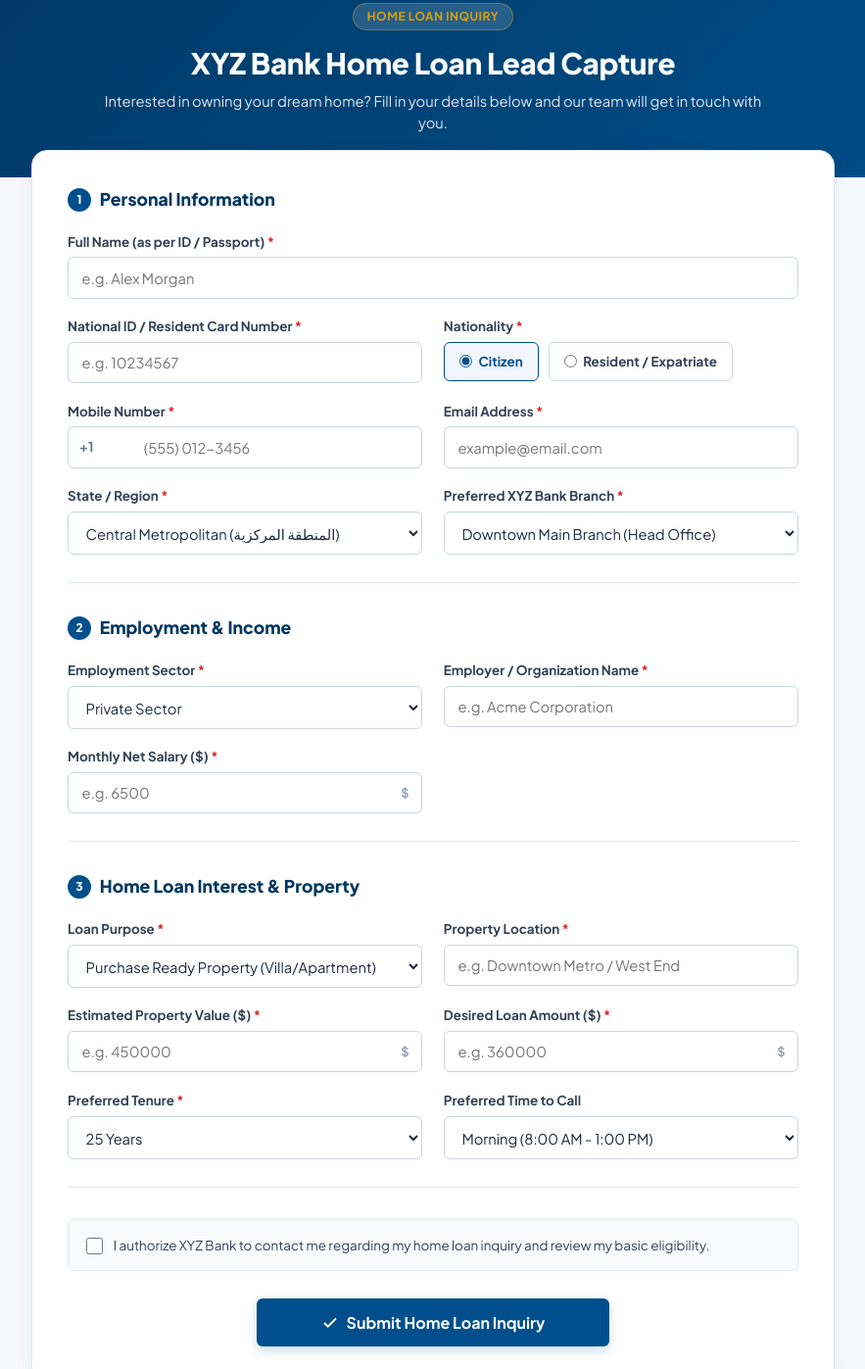
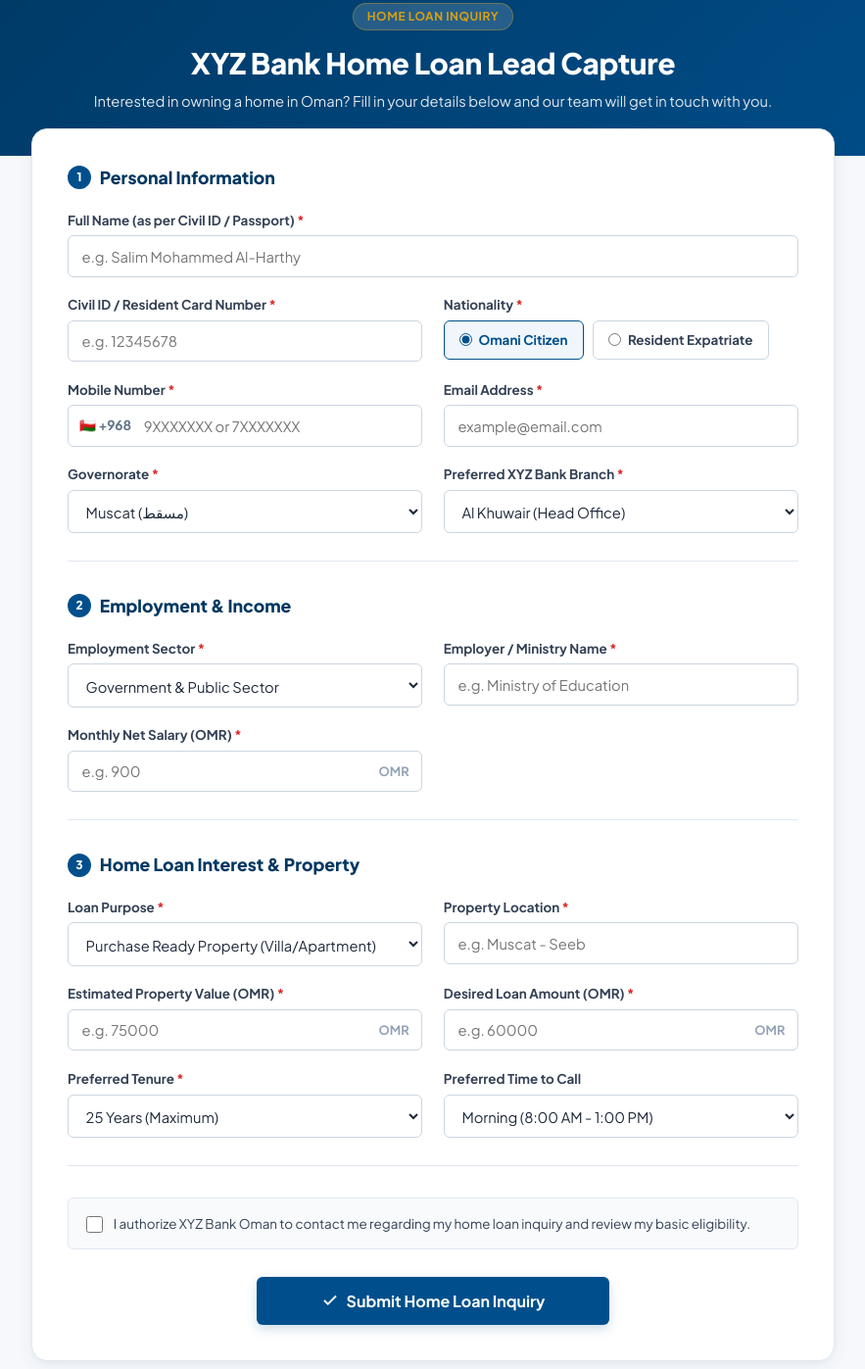
Before and after one commit to solutionconsulting2026-arch/DigitalLead, a website: page index.html in a window 1280 px wide. Shown: the part 107-1504 px from the top of the page at 98% size, without its empty margins (198-1081 px from the left). Drawn offline with Linux system fonts and the light colour scheme.

Commit message:
feat: retain full Oman localization and flavor with XYZ Bank branding

```diff
--- a/app.js
+++ b/app.js
@@ -1,5 +1,5 @@
 /**
- * XYZ Bank - Simple Single-Page Home Loan Lead Capture
+ * XYZ Bank Oman - Simple Single-Page Home Loan Lead Capture
  * Straightforward validation, simple submission, and bilingual support.
  */
 
@@ -7,31 +7,31 @@
   en: {
     pillText: "Home Loan Inquiry",
     mainTitle: "XYZ Bank Home Loan Lead Capture",
-    subTitle: "Interested in owning your dream home? Fill in your details below and our team will get in touch with you.",
+    subTitle: "Interested in owning a home in Oman? Fill in your details below and our team will get in touch with you.",
     secPersonal: "Personal Information",
-    lblFullName: "Full Name (as per ID / Passport)",
-    lblCivilId: "National ID / Resident Card Number",
+    lblFullName: "Full Name (as per Civil ID / Passport)",
+    lblCivilId: "Civil ID / Resident Card Number",
     lblNationality: "Nationality",
-    natOmani: "Citizen",
-    natExpat: "Resident / Expatriate",
+    natOmani: "Omani Citizen",
+    natExpat: "Resident Expatriate",
     lblMobile: "Mobile Number",
     lblEmail: "Email Address",
-    lblGovernorate: "State / Region",
+    lblGovernorate: "Governorate",
     lblBranch: "Preferred XYZ Bank Branch",
     secEmployment: "Employment & Income",
     lblSector: "Employment Sector",
-    lblEmployer: "Employer / Organization Name",
-    lblSalary: "Monthly Net Salary ($)",
+    lblEmployer: "Employer / Ministry Name",
+    lblSalary: "Monthly Net Salary (OMR)",
     yes: "Yes",
     no: "No",
     secLoan: "Home Loan Interest & Property",
     lblPurpose: "Loan Purpose",
     lblPropLoc: "Property Location",
-    lblPropVal: "Estimated Property Value ($)",
-    lblLoanAmt: "Desired Loan Amount ($)",
+    lblPropVal: "Estimated Property Value (OMR)",
+    lblLoanAmt: "Desired Loan Amount (OMR)",
     lblTenure: "Preferred Tenure",
     lblContactTime: "Preferred Time to Call",
-    consentText: "I authorize XYZ Bank to contact me regarding my home loan inquiry and review my basic eligibility.",
+    consentText: "I authorize XYZ Bank Oman to contact me regarding my home loan inquiry and review my basic eligibility.",
     btnSubmit: "Submit Home Loan Inquiry",
     modalTitle: "Lead Created in System!",
     modalDesc: "Your home loan application has been successfully created in XYZ Bank's CRM system. A representative from your preferred branch will contact you shortly.",
@@ -42,31 +42,31 @@
   ar: {
     pillText: "طلب قرض سكني",
     mainTitle: "تسجيل اهتمام بقرض سكني - بنك XYZ",
-    subTitle: "هل ترغب في امتلاك منزل أحلامك؟ يرجى تعبئة البيانات أدناه وسيتواصل معك فريقنا المختص.",
+    subTitle: "هل ترغب في امتلاك منزل أحلامك في عُمان؟ يرجى تعبئة البيانات أدناه وسيتواصل معك فريقنا المختص.",
     secPersonal: "البيانات الشخصية",
-    lblFullName: "الاسم الكامل (وفقاً للهوية / جواز السفر)",
-    lblCivilId: "رقم الهوية الوطنية / بطاقة الإقامة",
+    lblFullName: "الاسم الكامل (وفقاً للبطاقة المدنية / جواز السفر)",
+    lblCivilId: "الرقم المدني / رقم بطاقة المقيم",
     lblNationality: "الجنسية",
-    natOmani: "مواطن",
-    natExpat: "مقيم",
+    natOmani: "مواطن عُماني",
+    natExpat: "مقيم في عُمان",
     lblMobile: "رقم الهاتف النقال",
     lblEmail: "البريد الإلكتروني",
-    lblGovernorate: "الولاية / المنطقة",
+    lblGovernorate: "المحافظة",
     lblBranch: "فرع بنك XYZ المفضل",
     secEmployment: "بيانات العمل والدخل",
     lblSector: "جهة العمل / القطاع",
-    lblEmployer: "اسم جهة العمل / المؤسسة",
-    lblSalary: "صافي الراتب الشهري ($)",
+    lblEmployer: "اسم جهة العمل / الوزارة",
+    lblSalary: "صافي الراتب الشهري (ريال عماني)",
     yes: "نعم",
     no: "لا",
     secLoan: "تفاصيل القرض السكني والعقار المطلوب",
     lblPurpose: "الغرض من القرض",
     lblPropLoc: "موقع العقار",
-    lblPropVal: "القيمة التقديرية للعقار ($)",
-    lblLoanAmt: "مبلغ القرض المطلوب ($)",
+    lblPropVal: "القيمة التقديرية للعقار (ريال عماني)",
+    lblLoanAmt: "مبلغ القرض المطلوب (ريال عماني)",
     lblTenure: "فترة السداد المفضلة",
     lblContactTime: "الوقت المفضل للتواصل",
-    consentText: "أفوض بنك XYZ بالتواصل معي بخصوص طلبي والتحقق من أهليتي الائتمانية المبدئية.",
+    consentText: "أفوض بنك XYZ عُمان بالتواصل معي بخصوص طلبي والتحقق من أهليتي الائتمانية المبدئية.",
     modalTitle: "تم تسجيل الطلب في النظام بنجاح!",
     modalDesc: "تم إنشاء طلب القرض السكني الخاص بك بنجاح في نظام إدارة علاقات العملاء ببنك XYZ. سيتواصل معك ممثل الفرع المفضل في أقرب وقت.",
     modalLeadId: "رقم الطلب في النظام (Lead ID)",
@@ -95,17 +95,17 @@
     valid = false;
   }
 
-  // National ID (flexible alphanumeric / numeric, 5-16 characters)
+  // Civil ID (7-10 digits)
   const civilId = document.getElementById('civilId');
-  if (!/^[A-Za-z0-9\-]{5,16}$/.test(civilId.value.trim())) {
+  if (!/^\d{7,10}$/.test(civilId.value.trim())) {
     markError(civilId);
     valid = false;
   }
 
-  // Mobile (flexible standard phone, 7-15 digits)
+  // Mobile (8-digit Oman number)
   const mobile = document.getElementById('mobile');
-  const cleanMobile = mobile.value.trim().replace(/[\s\-\(\)\+]/g, '');
-  if (!/^\d{7,15}$/.test(cleanMobile)) {
+  const cleanMobile = mobile.value.trim().replace(/[\s\-]/g, '');
+  if (!/^(?:\+968|00968|968)?([79]\d{7})$/.test(cleanMobile)) {
     markError(mobile);
     valid = false;
   }
@@ -181,7 +181,6 @@
 function buildCrmPayload(formData) {
   const sectorMap = {
     government: "Government & Public Sector",
-    corporate: "Corporate / Multinational",
     semi_government: "Semi-Government",
     private: "Private Sector",
     self_employed: "Self-Employed / Business Owner"
@@ -194,7 +193,7 @@
     buyout: "Transfer / Buyout Existing Loan"
   };
 
-  const nationalityText = (formData.nationality === 'expat' || formData.nationality === 'resident') ? 'Resident Expatriate' : 'Citizen';
+  const nationalityText = formData.nationality === 'expat' ? 'Resident Expatriate' : 'Omani';
   const mobileClean = parseInt(formData.mobile.replace(/\D/g, ''), 10) || formData.mobile;
   const sectorText = sectorMap[formData.sector] || formData.sector;
   const purposeText = purposeMap[formData.loanPurpose] || formData.loanPurpose;
@@ -335,7 +334,7 @@
     date: new Date().toISOString(),
     fullName: document.getElementById('fullName').value.trim(),
     civilId: document.getElementById('civilId').value.trim(),
-    nationality: document.querySelector('input[name="nationality"]:checked')?.value || 'citizen',
+    nationality: document.querySelector('input[name="nationality"]:checked')?.value || 'omani',
     mobile: document.getElementById('mobile').value.trim(),
     email: document.getElementById('email').value.trim(),
     governorate: document.getElementById('governorate').value,
--- a/index.html
+++ b/index.html
@@ -6,11 +6,11 @@
   <meta http-equiv="Cache-Control" content="no-cache, no-store, must-revalidate">
   <meta http-equiv="Pragma" content="no-cache">
   <meta http-equiv="Expires" content="0">
-  <title>XYZ Bank - Home Loan Inquiry | بنك XYZ</title>
+  <title>XYZ Bank Oman - Home Loan Inquiry | بنك XYZ عُمان</title>
   <link rel="preconnect" href="https://fonts.googleapis.com">
   <link rel="preconnect" href="https://fonts.gstatic.com" crossorigin>
   <link href="https://fonts.googleapis.com/css2?family=Plus+Jakarta+Sans:wght@400;500;600;700;800&family=Tajawal:wght@400;500;700;800&display=swap" rel="stylesheet">
-  <link rel="stylesheet" href="styles.css?v=2.1.0">
+  <link rel="stylesheet" href="styles.css?v=2.1.1">
 </head>
 <body>
 
@@ -18,12 +18,12 @@
   <header class="site-header">
     <div class="header-container">
       <div class="header-brand">
-        <img src="logo.png?v=2.1.0" alt="XYZ Bank - بنك XYZ" class="brand-logo ahli-logo">
+        <img src="logo.png?v=2.1.1" alt="XYZ Bank Oman - بنك XYZ عُمان" class="brand-logo ahli-logo">
       </div>
       <div class="header-right">
-        <a href="tel:+18001234567" class="header-contact">
+        <a href="tel:+96824577177" class="header-contact">
           <svg width="15" height="15" viewBox="0 0 24 24" fill="none" stroke="currentColor" stroke-width="2"><path d="M22 16.92v3a2 2 0 0 1-2.18 2 19.79 19.79 0 0 1-8.63-3.07 19.5 19.5 0 0 1-6-6 19.79 19.79 0 0 1-3.07-8.67A2 2 0 0 1 4.11 2h3a2 2 0 0 1 2 1.72 12.84 12.84 0 0 0 .7 2.81 2 2 0 0 1-.45 2.11L8.09 9.91a16 16 0 0 0 6 6l1.27-1.27a2 2 0 0 1 2.11-.45 12.84 12.84 0 0 0 2.81.7A2 2 0 0 1 22 16.92z"/></svg>
-          <span>+1 (800) 123-4567</span>
+          <span>+968 24577177</span>
         </a>
         <button id="btnLangToggle" class="lang-switch-btn" type="button">
           <svg width="14" height="14" viewBox="0 0 24 24" fill="none" stroke="currentColor" stroke-width="2"><circle cx="12" cy="12" r="10"/><line x1="2" y1="12" x2="22" y2="12"/><path d="M12 2a15.3 15.3 0 0 1 4 10 15.3 15.3 0 0 1-4 10 15.3 15.3 0 0 1-4-10 15.3 15.3 0 0 1 4-10z"/></svg>
@@ -38,7 +38,7 @@
     <div class="banner-inner">
       <span class="banner-pill" data-i18n="pillText">Home Loan Inquiry</span>
       <h1 data-i18n="mainTitle">XYZ Bank Home Loan Lead Capture</h1>
-      <p data-i18n="subTitle">Interested in owning your dream home? Fill in your details below and our team will get in touch with you.</p>
+      <p data-i18n="subTitle">Interested in owning a home in Oman? Fill in your details below and our team will get in touch with you.</p>
     </div>
   </div>
 
@@ -59,19 +59,19 @@
             <!-- Full Name -->
             <div class="input-group full-col">
               <label for="fullName">
-                <span data-i18n="lblFullName">Full Name (as per ID / Passport)</span> <span class="star">*</span>
+                <span data-i18n="lblFullName">Full Name (as per Civil ID / Passport)</span> <span class="star">*</span>
               </label>
-              <input type="text" id="fullName" placeholder="e.g. Alex Morgan" required>
+              <input type="text" id="fullName" placeholder="e.g. Salim Mohammed Al-Harthy" required>
               <div class="err-text">Please enter your full name.</div>
             </div>
 
-            <!-- ID Number -->
+            <!-- Civil ID -->
             <div class="input-group">
               <label for="civilId">
-                <span data-i18n="lblCivilId">National ID / Resident Card Number</span> <span class="star">*</span>
+                <span data-i18n="lblCivilId">Civil ID / Resident Card Number</span> <span class="star">*</span>
               </label>
-              <input type="text" id="civilId" placeholder="e.g. 10234567" maxlength="15" required>
-              <div class="err-text">Please enter a valid ID number.</div>
+              <input type="text" id="civilId" placeholder="e.g. 12345678" maxlength="10" required>
+              <div class="err-text">Please enter a valid Civil ID (7-10 digits).</div>
             </div>
 
             <!-- Nationality -->
@@ -79,12 +79,12 @@
               <label><span data-i18n="lblNationality">Nationality</span> <span class="star">*</span></label>
               <div class="radio-toggle-group">
                 <label class="radio-pill active">
-                  <input type="radio" name="nationality" value="citizen" checked>
-                  <span data-i18n="natOmani">Citizen</span>
+                  <input type="radio" name="nationality" value="omani" checked>
+                  <span data-i18n="natOmani">Omani Citizen</span>
                 </label>
                 <label class="radio-pill">
                   <input type="radio" name="nationality" value="expat">
-                  <span data-i18n="natExpat">Resident / Expatriate</span>
+                  <span data-i18n="natExpat">Resident Expatriate</span>
                 </label>
               </div>
             </div>
@@ -95,10 +95,10 @@
                 <span data-i18n="lblMobile">Mobile Number</span> <span class="star">*</span>
               </label>
               <div class="prefix-input-wrap">
-                <span class="phone-code">+1</span>
-                <input type="tel" id="mobile" placeholder="(555) 012-3456" maxlength="16" required>
+                <span class="phone-code">🇴🇲 +968</span>
+                <input type="tel" id="mobile" placeholder="9XXXXXXX or 7XXXXXXX" maxlength="12" required>
               </div>
-              <div class="err-text">Enter a valid mobile phone number.</div>
+              <div class="err-text">Enter a valid 8-digit Oman mobile number.</div>
             </div>
 
             <!-- Email -->
@@ -110,17 +110,23 @@
               <div class="err-text">Please enter a valid email address.</div>
             </div>
 
-            <!-- State / Region -->
+            <!-- Governorate -->
             <div class="input-group">
               <label for="governorate">
-                <span data-i18n="lblGovernorate">State / Region</span> <span class="star">*</span>
+                <span data-i18n="lblGovernorate">Governorate</span> <span class="star">*</span>
               </label>
               <select id="governorate" required>
-                <option value="Central Metropolitan" selected>Central Metropolitan (المنطقة المركزية)</option>
-                <option value="Northern Region">Northern Region (المنطقة الشمالية)</option>
-                <option value="Southern Region">Southern Region (المنطقة الجنوبية)</option>
-                <option value="Eastern Region">Eastern Region (المنطقة الشرقية)</option>
-                <option value="Western Region">Western Region (المنطقة الغربية)</option>
+                <option value="Muscat" selected>Muscat (مسقط)</option>
+                <option value="Dhofar">Dhofar (ظفار)</option>
+                <option value="Al Batinah North">Al Batinah North (شمال الباطنة)</option>
+                <option value="Al Batinah South">Al Batinah South (جنوب الباطنة)</option>
+                <option value="Al Dakhiliyah">Al Dakhiliyah (الداخلية)</option>
+                <option value="Al Sharqiyah North">Al Sharqiyah North (شمال الشرقية)</option>
+                <option value="Al Sharqiyah South">Al Sharqiyah South (جنوب الشرقية)</option>
+                <option value="Al Dhahirah">Al Dhahirah (الظاهرة)</option>
+                <option value="Al Buraimi">Al Buraimi (البريمي)</option>
+                <option value="Musandam">Musandam (مسندم)</option>
+                <option value="Al Wusta">Al Wusta (الوسطى)</option>
               </select>
             </div>
 
@@ -130,15 +136,16 @@
                 <span data-i18n="lblBranch">Preferred XYZ Bank Branch</span> <span class="star">*</span>
               </label>
               <select id="branch" required>
-                <option value="Downtown Main Branch (Head Office)" selected>Downtown Main Branch (Head Office)</option>
-                <option value="Financial District Center">Financial District Center</option>
-                <option value="Metro City Plaza Branch">Metro City Plaza Branch</option>
-                <option value="Uptown Commercial Branch">Uptown Commercial Branch</option>
-                <option value="Westside Regional Branch">Westside Regional Branch</option>
-                <option value="Eastside Center Branch">Eastside Center Branch</option>
-                <option value="North Hills Branch">North Hills Branch</option>
-                <option value="South Bay Branch">South Bay Branch</option>
-                <option value="Digital Hub & Online Branch">Digital Hub & Online Branch</option>
+                <option value="Al Khuwair (Head Office)" selected>Al Khuwair (Head Office)</option>
+                <option value="Azaiba Main Branch">Azaiba Main Branch</option>
+                <option value="Seeb Commercial Centre">Seeb Commercial Centre</option>
+                <option value="Muscat Grand Mall Branch">Muscat Grand Mall Branch</option>
+                <option value="Sohar Branch">Sohar Branch</option>
+                <option value="Salalah Main Branch">Salalah Main Branch</option>
+                <option value="Nizwa Branch">Nizwa Branch</option>
+                <option value="Sur Branch">Sur Branch</option>
+                <option value="Barka Branch">Barka Branch</option>
+                <option value="Ibri Branch">Ibri Branch</option>
               </select>
             </div>
           </div>
@@ -158,9 +165,9 @@
                 <span data-i18n="lblSector">Employment Sector</span> <span class="star">*</span>
               </label>
               <select id="sector" required>
-                <option value="private" selected>Private Sector</option>
-                <option value="corporate">Corporate / Multinational</option>
-                <option value="government">Government & Public Sector</option>
+                <option value="government" selected>Government & Public Sector</option>
+                <option value="semi_government">Semi-Government</option>
+                <option value="private">Private Sector</option>
                 <option value="self_employed">Self-Employed / Business Owner</option>
               </select>
             </div>
@@ -168,20 +175,20 @@
             <!-- Employer Name -->
             <div class="input-group">
               <label for="employer">
-                <span data-i18n="lblEmployer">Employer / Organization Name</span> <span class="star">*</span>
+                <span data-i18n="lblEmployer">Employer / Ministry Name</span> <span class="star">*</span>
               </label>
-              <input type="text" id="employer" placeholder="e.g. Acme Corporation" required>
+              <input type="text" id="employer" placeholder="e.g. Ministry of Education" required>
               <div class="err-text">Please enter your employer name.</div>
             </div>
 
             <!-- Monthly Net Salary -->
             <div class="input-group">
               <label for="salary">
-                <span data-i18n="lblSalary">Monthly Net Salary ($)</span> <span class="star">*</span>
+                <span data-i18n="lblSalary">Monthly Net Salary (OMR)</span> <span class="star">*</span>
               </label>
               <div class="suffix-input-wrap">
-                <input type="number" id="salary" placeholder="e.g. 6500" min="500" step="100" required>
-                <span class="unit-tag">$</span>
+                <input type="number" id="salary" placeholder="e.g. 900" min="200" step="50" required>
+                <span class="unit-tag">OMR</span>
               </div>
               <div class="err-text">Please enter your monthly salary.</div>
             </div>
@@ -214,18 +221,18 @@
               <label for="propLocation">
                 <span data-i18n="lblPropLoc">Property Location</span> <span class="star">*</span>
               </label>
-              <input type="text" id="propLocation" placeholder="e.g. Downtown Metro / West End" required>
+              <input type="text" id="propLocation" placeholder="e.g. Muscat - Seeb" required>
               <div class="err-text">Please enter property location.</div>
             </div>
 
             <!-- Estimated Property Value -->
             <div class="input-group">
               <label for="propValue">
-                <span data-i18n="lblPropVal">Estimated Property Value ($)</span> <span class="star">*</span>
+                <span data-i18n="lblPropVal">Estimated Property Value (OMR)</span> <span class="star">*</span>
               </label>
               <div class="suffix-input-wrap">
-                <input type="number" id="propValue" placeholder="e.g. 450000" min="20000" step="5000" required>
-                <span class="unit-tag">$</span>
+                <input type="number" id="propValue" placeholder="e.g. 75000" min="10000" step="1000" required>
+                <span class="unit-tag">OMR</span>
               </div>
               <div class="err-text">Please enter the estimated property value.</div>
             </div>
@@ -233,11 +240,11 @@
             <!-- Desired Loan Amount -->
             <div class="input-group">
               <label for="loanAmount">
-                <span data-i18n="lblLoanAmt">Desired Loan Amount ($)</span> <span class="star">*</span>
+                <span data-i18n="lblLoanAmt">Desired Loan Amount (OMR)</span> <span class="star">*</span>
               </label>
               <div class="suffix-input-wrap">
-                <input type="number" id="loanAmount" placeholder="e.g. 360000" min="10000" max="2500000" step="5000" required>
-                <span class="unit-tag">$</span>
+                <input type="number" id="loanAmount" placeholder="e.g. 60000" min="5000" max="350000" step="1000" required>
+                <span class="unit-tag">OMR</span>
               </div>
               <div class="err-text">Please enter the requested loan amount.</div>
             </div>
@@ -252,8 +259,7 @@
                 <option value="10">10 Years</option>
                 <option value="15">15 Years</option>
                 <option value="20">20 Years</option>
-                <option value="25" selected>25 Years</option>
-                <option value="30">30 Years (Maximum)</option>
+                <option value="25" selected>25 Years (Maximum)</option>
               </select>
             </div>
 
@@ -275,7 +281,7 @@
           <label class="checkbox-label">
             <input type="checkbox" id="chkConsent" required>
             <span data-i18n="consentText">
-              I authorize XYZ Bank to contact me regarding my home loan inquiry and review my basic eligibility.
+              I authorize XYZ Bank Oman to contact me regarding my home loan inquiry and review my basic eligibility.
             </span>
           </label>
           <div class="err-text" id="consentErr" style="margin-top: 0.35rem;">Please agree to proceed.</div>
@@ -319,9 +325,9 @@
 
   <!-- Footer -->
   <footer class="site-footer">
-    <p>&copy; 2026 XYZ Bank. All rights reserved. Licensed and regulated financial institution.</p>
+    <p>&copy; 2026 XYZ Bank SAOG. Licensed and regulated by the Central Bank of Oman (CBO).</p>
   </footer>
 
-  <script src="app.js?v=2.1.0"></script>
+  <script src="app.js?v=2.1.1"></script>
 </body>
 </html>
```
Also changed, not shown: test_lead_capture.js (+20 -21 lines).
